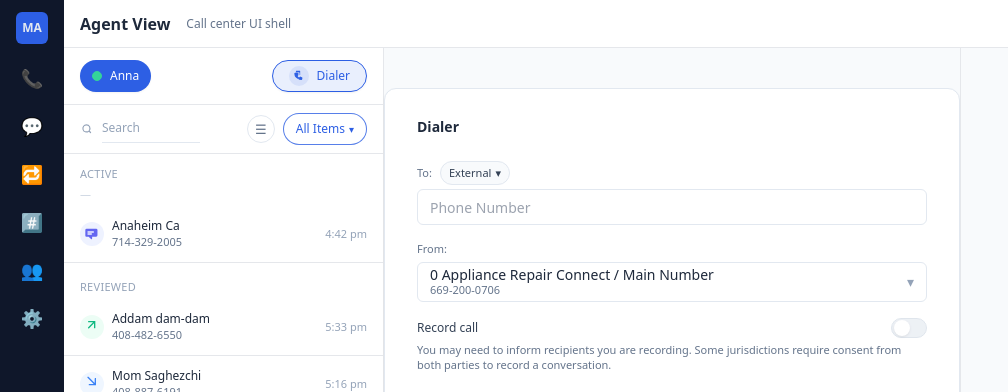
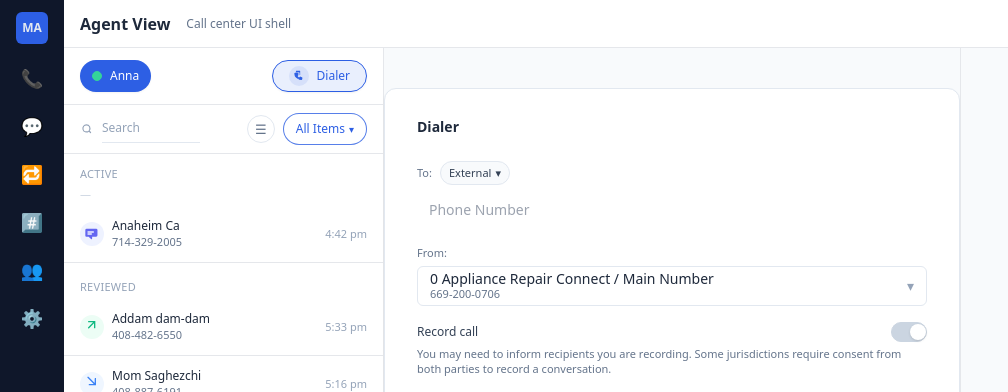
Before and after one commit to masterappliance/callcenter-ui, a React (Vite) app: page /dialer in a window 1280 px wide. Shown: the top 392 px of the page, without its empty margins (0-1008 px from the left). Built offline with nearby package versions, Linux system fonts and the light colour scheme.

Commit message:
Update DialerPanel.jsx

```diff
--- a/src/components/dialer/DialerPanel.jsx
+++ b/src/components/dialer/DialerPanel.jsx
@@ -1,4 +1,61 @@
+import { useState } from "react";
+
 export default function DialerPanel() {
+  const [phone, setPhone] = useState("");
+  const [touched, setTouched] = useState(false);
+  const [callStarted, setCallStarted] = useState(false);
+
+  // raw digits for validation
+  const digits = phone.replace(/\D/g, "");
+  const hasDigits = digits.length > 0;
+  const isValid = digits.length === 10;
+  const showError = touched && hasDigits && !isValid;
+
+  function formatPhone(raw) {
+    const onlyDigits = raw.replace(/\D/g, "").slice(0, 10);
+    if (onlyDigits.length <= 3) return onlyDigits;
+    if (onlyDigits.length <= 6) {
+      return `${onlyDigits.slice(0, 3)}-${onlyDigits.slice(3)}`;
+    }
+    return `${onlyDigits.slice(0, 3)}-${onlyDigits.slice(
+      3,
+      6
+    )}-${onlyDigits.slice(6)}`;
+  }
+
+  function handlePhoneChange(e) {
+    const value = e.target.value;
+    setPhone(formatPhone(value));
+    if (!touched) setTouched(true);
+    if (callStarted) setCallStarted(false);
+  }
+
+  function handleBlur() {
+    if (hasDigits) setTouched(true);
+  }
+
+  function handlePlaceCall() {
+    setTouched(true);
+    if (!isValid) return;
+
+    // here later we can navigate to "call in progress" view or create a new call
+    setCallStarted(true);
+    console.log("Placing call to:", digits);
+  }
+
+  const inputBorderClasses = showError
+    ? "border-red-300 bg-red-50 focus:border-red-400 focus:ring-1 focus:ring-red-200"
+    : isValid && hasDigits
+    ? "border-primary ring-1 ring-primary/40 shadow-[0_0_0_1px_rgba(37,99,235,0.4)]"
+    : "border-slate-300 focus:border-primary focus:ring-1 focus:ring-primary/30";
+
+  const buttonEnabled = isValid;
+  const buttonClasses = buttonEnabled
+    ? "bg-primary hover:bg-primary/90 text-white cursor-pointer"
+    : "bg-slate-300 text-white cursor-not-allowed";
+
+  const buttonLabel = callStarted ? "Calling…" : "Place Call";
+
   return (
     <div className="bg-white rounded-xl shadow-sm border border-slate-200 px-8 py-7">
       <h2 className="text-sm font-semibold text-slate-800 mb-6">Dialer</h2>
@@ -15,11 +72,37 @@ export default function DialerPanel() {
             <span>▾</span>
           </button>
         </label>
-        <input
-          type="tel"
-          placeholder="Phone Number"
-          className="w-full h-9 rounded-md border border-slate-200 px-3 text-sm text-slate-800 focus:outline-none focus:ring-1 focus:ring-primary/60"
-        />
+
+        {/* phone input with mask + error state */}
+        <div className="relative">
+          <input
+            type="tel"
+            placeholder="Phone Number"
+            value={phone}
+            onChange={handlePhoneChange}
+            onBlur={handleBlur}
+            className={
+              "w-full h-10 rounded-md px-3 text-sm text-slate-800 focus:outline-none " +
+              inputBorderClasses
+            }
+          />
+
+          {/* error icon */}
+          {showError && (
+            <span className="absolute inset-y-0 right-3 flex items-center text-red-400">
+              <svg
+                viewBox="0 0 24 24"
+                className="h-4 w-4"
+                aria-hidden="true"
+              >
+                <path
+                  fill="currentColor"
+                  d="M12 4a1 1 0 0 1 .86.49l7 12A1 1 0 0 1 19 18H5a1 1 0 0 1-.86-1.51l7-12A1 1 0 0 1 12 4Zm0 4a1 1 0 0 0-1 1v4a1 1 0 1 0 2 0V9a1 1 0 0 0-1-1Zm0 8a1.25 1.25 0 1 0 1.25 1.25A1.25 1.25 0 0 0 12 16Z"
+                />
+              </svg>
+            </span>
+          )}
+        </div>
       </div>
 
       {/* From: */}
@@ -47,7 +130,7 @@ export default function DialerPanel() {
           <span className="text-[12px] font-medium text-slate-700">
             Record call
           </span>
-          <Toggle disabled />
+          <Toggle />
         </div>
         <p className="text-[11px] text-slate-500 leading-snug">
           You may need to inform recipients you are recording. Some
@@ -59,25 +142,25 @@ export default function DialerPanel() {
       {/* Place Call button */}
       <button
         type="button"
-        className="w-full h-10 rounded-md bg-slate-300 text-[13px] font-semibold text-white cursor-not-allowed"
+        onClick={handlePlaceCall}
+        disabled={!buttonEnabled}
+        className={
+          "w-full h-10 rounded-md text-[13px] font-semibold " + buttonClasses
+        }
       >
-        Place Call
+        {buttonLabel}
       </button>
     </div>
   );
 }
 
-function Toggle({ disabled }) {
+function Toggle() {
   return (
     <button
       type="button"
-      disabled={disabled}
-      className={[
-        "relative inline-flex h-5 w-9 items-center rounded-full border border-slate-300 bg-slate-200",
-        disabled ? "opacity-60 cursor-not-allowed" : "cursor-pointer",
-      ].join(" ")}
+      className="relative inline-flex h-5 w-9 items-center rounded-full border border-slate-300 bg-slate-300"
     >
-      <span className="inline-block h-4 w-4 rounded-full bg-white shadow translate-x-0.5" />
+      <span className="inline-block h-4 w-4 rounded-full bg-white shadow translate-x-[18px]" />
     </button>
   );
 }
```
